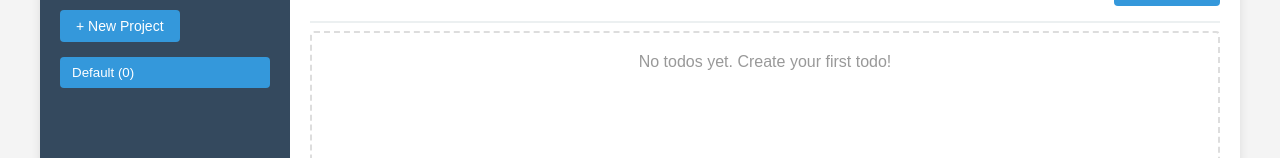
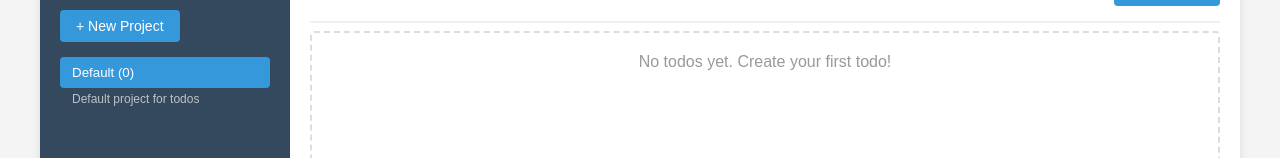
Before and after one commit to warlockobo/todolist, a website built with webpack: page src/index.html in a window 1280 px wide. Shown: the part 143-301 px from the top of the page. Built offline with nearby package versions, Linux system fonts and the light colour scheme.

Commit message:
show the description below the project title

```diff
--- a/src/style.css
+++ b/src/style.css
@@ -100,9 +100,9 @@ header h1 {
 
 /* Project styles */
 .project-item {
-    margin-bottom: 8px;
+    margin-bottom: 12px;
     display: flex;
-    align-items: center;
+    align-items: flex-start;
     gap: 8px;
 }
 
@@ -124,6 +124,18 @@ header h1 {
 
 .project-btn.active {
     background: #3498db;
+}
+
+.project-info {
+    flex: 1;
+}
+
+.project-description {
+    margin: 4px 0 0 0;
+    font-size: 12px;
+    color: #bdc3c7;
+    line-height: 1.3;
+    padding-left: 12px;
 }
 
 .project-delete-btn {
--- a/src/ui.js
+++ b/src/ui.js
@@ -61,9 +61,12 @@ class UI {
             const li = document.createElement('li');
             li.className = 'project-item';
             li.innerHTML = `
-                <button class="project-btn ${project.id === this.todoManager.getCurrentProject()?.id ? 'active' : ''}">
-                    ${project.name} (${project.getTodoCount()})
-                </button>
+                <div class="project-info">
+                    <button class="project-btn ${project.id === this.todoManager.getCurrentProject()?.id ? 'active' : ''}">
+                        ${project.name} (${project.getTodoCount()})
+                    </button>
+                    ${project.description ? `<p class="project-description">${project.description}</p>` : ''}
+                </div>
                 ${project.name !== 'Default' ? `<button class="project-delete-btn" title="Delete project">&times;</button>` : ''}
             `;
 
```
